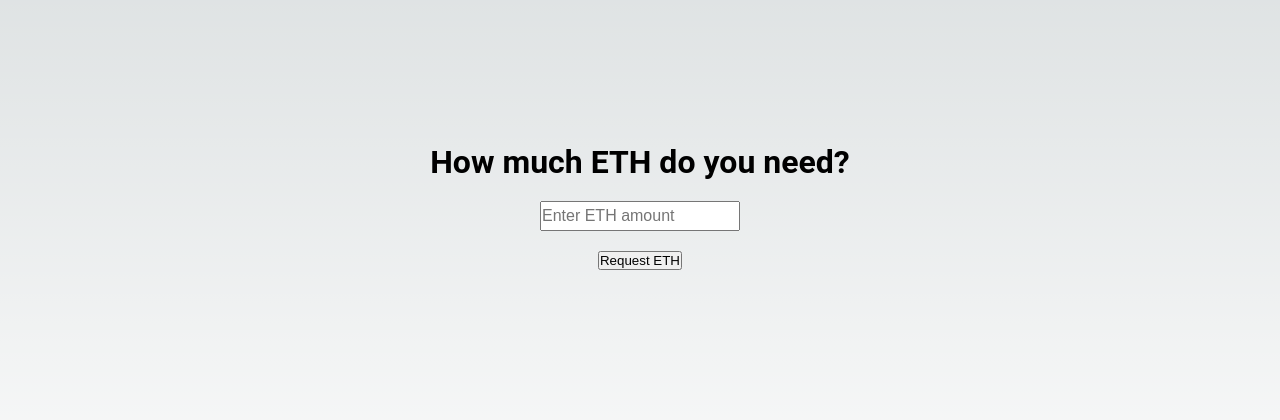
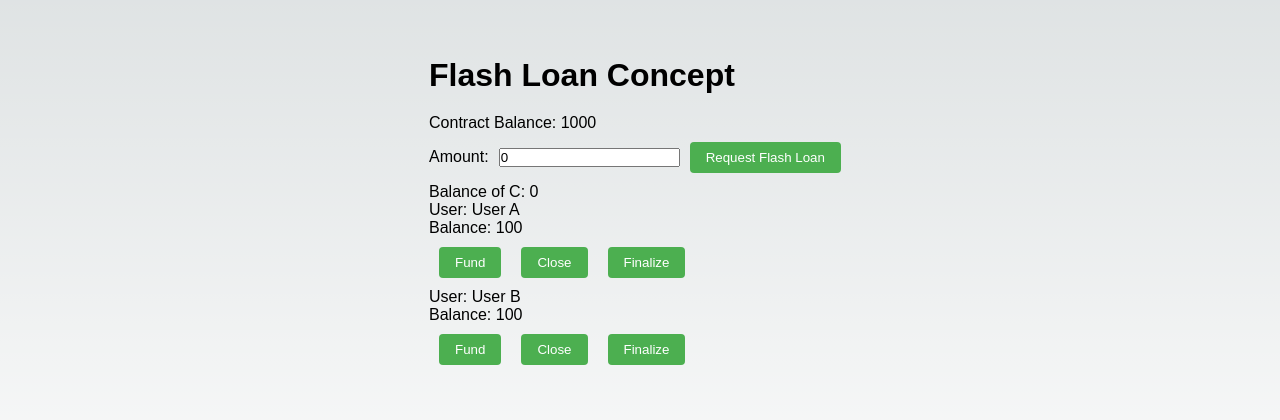
Before and after one commit to flashbros/smart-contract, a Next.js app in the folder demo-website/: page /flashloan in a window 1280 px wide. Shown: the part 184-604 px from the top of the page. Built offline with nearby package versions, Linux system fonts and the light colour scheme.

Commit message:
Refactor flash loan page and create home page

```diff
--- /dev/null
+++ b/demo-website/src/app/components/FlashLoanRequest.js
@@ -0,0 +1,72 @@
+// components/FlashLoanRequest.js
+import { useState } from 'react';
+import styles from '../styles/styles.css';
+
+const FlashLoanRequest = ({ contractBalance, onRequest, onTrade, isFlashLoanRequested }) => {
+  const [amount, setAmount] = useState(0);
+  const [latestTradeMessage, setLatestTradeMessage] = useState('');
+  const [flashLoanError, setFlashLoanError] = useState('');
+
+  const handleAmountChange = (e) => {
+    if (!isFlashLoanRequested) {
+      setAmount(e.target.value);
+      setFlashLoanError(''); // Clear any previous error message when the amount changes
+    }
+  };
+
+  const handleRequest = () => {
+    if (parseInt(amount) > contractBalance) {
+      setFlashLoanError('Flash loan request amount exceeds contract balance.');
+      return;
+    }
+
+    onRequest(amount);
+    setAmount(0); // Reset amount after requesting
+    setFlashLoanError(''); // Clear any previous error message after successful request
+  };
+
+  const handleTrade = () => {
+    if (isFlashLoanRequested) {
+      // Randomly decide whether to add or subtract money from Balance of C
+      const isAddition = Math.random() < 0.5;
+      const randomAmount = Math.floor(Math.random() * 100) + 1; // Random amount between 1 and 100
+
+      // Update balance based on trade
+      onTrade(isAddition, randomAmount);
+
+      // Update the latest trade message based on whether money is gained or lost
+      const tradeMessage = isAddition
+        ? <span style={{ color: 'green' }}>Gained ${randomAmount} money!</span>
+        : <span style={{ color: 'red' }}>Lost ${randomAmount} money!</span>;
+
+      setLatestTradeMessage(tradeMessage);
+    }
+  };
+
+  return (
+    <div className={`${styles.userContainer} ${styles.flashLoanContainer}`}>
+    <p>Contract Balance: {contractBalance}</p>
+      {!isFlashLoanRequested && (
+        <>
+          <label>
+            Amount:
+            <input type="number" value={amount} onChange={handleAmountChange} />
+          </label>
+          <button onClick={handleRequest}>Request Flash Loan</button>
+          {flashLoanError && <p style={{ color: 'red' }}>{flashLoanError}</p>}
+        </>
+      )}
+      {isFlashLoanRequested && (
+        <>
+          <p>Flash Loan Requested!</p>
+          <button onClick={handleTrade}>
+            Trade
+          </button>
+          {latestTradeMessage && <p>{latestTradeMessage}</p>}
+        </>
+      )}
+    </div>
+  );
+};
+
+export default FlashLoanRequest;
--- /dev/null
+++ b/demo-website/src/app/components/UserComponent.js
@@ -0,0 +1,14 @@
+// components/UserComponent.js
+const UserComponent = ({ user, onFund, onClose, onFinalize }) => {
+    return (
+      <div>
+        <p>User: {user.name}</p>
+        <p>Balance: {user.balance}</p>
+        <button onClick={() => onFund()}>Fund</button>
+        <button onClick={() => onClose()}>Close</button>
+        <button onClick={() => onFinalize()}>Finalize</button>
+      </div>
+    );
+  };
+
+  export default UserComponent;
--- a/demo-website/src/app/flashloan/page.js
+++ b/demo-website/src/app/flashloan/page.js
@@ -1,71 +1,59 @@
-"use client"
-// components/EthRequestPage.js
-import React, { useState } from 'react';
-import styled from 'styled-components';
+'use client';
+// pages/index.js
+import { useState } from 'react';
+import FlashLoanRequest from '../components/FlashLoanRequest';
+import UserComponent from '../components/UserComponent';
+import styles from '../styles/styles.css';
 
-const EthRequestContainer = styled.div`
-  display: flex;
-  flex-direction: column;
-  align-items: center;
-  justify-content: center;
-  height: 100vh;
-`;
+const HomePage = () => {
+  const [contractBalance, setContractBalance] = useState(1000);
+  const [balanceOfC, setBalanceOfC] = useState(0);
+  const [flashLoanRequested, setFlashLoanRequested] = useState(false);
 
-const Title = styled.h1`
-  font-family: 'Roboto', sans-serif;
-  font-size: 32px;
-  margin-bottom: 20px;
-`;
-
-const InputBox = styled.input`
-  width: 200px;
-  height: 30px;
-  font-size: 16px;
-  margin-bottom: 20px;
-`;
-
-const Button = styled.button`
-  margin-bottom: 20px;
-`;
-
-const ResultMessage = styled.div`
-  font-size: 18px;
-  margin-top: 20px;
-  color: ${({ positive }) => (positive ? '#27ae60' : '#e74c3c')};
-  text-align: center;
-`;
-
-const EthRequestPage = () => {
-  const [ethAmount, setEthAmount] = useState('');
-  const [grantStatus, setGrantStatus] = useState(null);
-
-  const handleInputChange = (e) => {
-    setEthAmount(e.target.value);
-    setGrantStatus(null);
+  const handleFlashLoanRequest = (amount) => {
+    if (!flashLoanRequested && amount <= contractBalance) {
+      setBalanceOfC(balanceOfC + parseInt(amount));
+      setFlashLoanRequested(true);
+    }
   };
 
-  const handleGrantRequest = () => {
-    const isGranted = parseFloat(ethAmount) < 10;
-    setGrantStatus(isGranted);
+  const handleTrade = (isAddition, randomAmount) => {
+    // Update balance based on trade
+    setBalanceOfC(isAddition ? balanceOfC + randomAmount : balanceOfC - randomAmount);
+  };
+
+  const handleFund = () => {
+    // Your logic for the "Fund" button
+  };
+
+  const handleClose = () => {
+    // Your logic for the "Close" button
+  };
+
+  const handleFinalize = () => {
+    // Your logic for the "Finalize" button
   };
 
   return (
-    <EthRequestContainer>
-      <Title>How much ETH do you need?</Title>
-      <InputBox
-        type="number"
-        value={ethAmount}
-        onChange={handleInputChange}
-        placeholder="Enter ETH amount"
-      />
-      <Button onClick={handleGrantRequest}>Request ETH</Button>
-      {grantStatus !== null && (
-        <ResultMessage positive={grantStatus}>
-          {grantStatus ? 'Granted, have fun with the money!' : 'Denied, not enough money in contract'}
-        </ResultMessage>
-      )}
-    </EthRequestContainer>
+    <div>
+      <h1>Flash Loan Concept</h1>
+      <div className={styles.container}>
+        <div className={styles.box}>
+          <FlashLoanRequest
+            contractBalance={contractBalance}
+            onRequest={handleFlashLoanRequest}
+            onTrade={handleTrade}
+            isFlashLoanRequested={flashLoanRequested}
+          />
+        <p>Balance of C: {balanceOfC}</p>
+        </div>
+        <div className={`${styles.box} ${styles.userBox}`}>
+        <UserComponent user={{ name: 'User A', balance: 100 }} onFund={handleFund} onClose={handleClose} onFinalize={handleFinalize} />
+          <UserComponent user={{ name: 'User B', balance: 100 }} onFund={handleFund} onClose={handleClose} onFinalize={handleFinalize} />
+        </div>
+      </div>
+    </div>
   );
 };
 
-export default EthRequestPage;
+export default HomePage;
--- /dev/null
+++ b/demo-website/src/app/styles/styles.css
@@ -0,0 +1,65 @@
+/* styles/styles.css */
+.userContainer {
+    margin: 20px;
+    padding: 15px;
+    border: 1px solid #ccc;
+    border-radius: 8px;
+    text-align: center;
+  }
+
+  input {
+    margin-left: 10px;
+  }
+
+  button {
+    margin: 10px;
+    cursor: pointer;
+    background-color: #4caf50;
+    color: white;
+    border: none;
+    border-radius: 4px;
+    padding: 8px 16px;
+  }
+
+  button:hover {
+    background-color: #45a049;
+  }
+
+  /* styles/styles.css */
+/* styles/styles.css */
+/* styles/styles.css */
+body {
+    font-family: 'Arial', sans-serif;
+    margin: 0;
+    padding: 0;
+    display: flex;
+    flex-direction: column;
+    align-items: center;
+    justify-content: center;
+    height: 100vh;
+  }
+
+  h1 {
+    margin-bottom: 20px;
+  }
+
+  .container {
+    display: flex;
+    justify-content: space-between;
+    width: 80%;
+    max-width: 800px;
+    margin-top: 20px;
+  }
+
+  .box {
+    width: 48%; /* Adjust as needed */
+    box-sizing: border-box;
+    padding: 15px;
+    border: 1px solid #ccc;
+    border-radius: 8px;
+    margin-bottom: 30px;
+  }
+
+  .userBox {
+    width: 45%; /* Adjust the width as needed */
+  }
```
Also changed, not shown: demo-website/src/app/LC/page.js (renamed from demo-website/src/app/Loan_Channels/page.js, +17 -10 lines).
